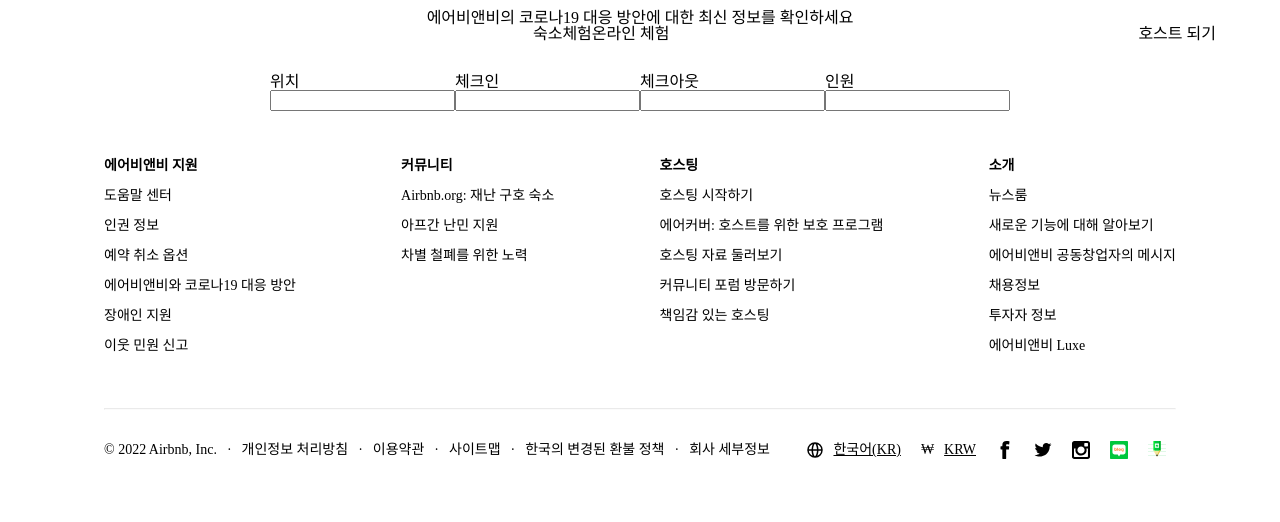
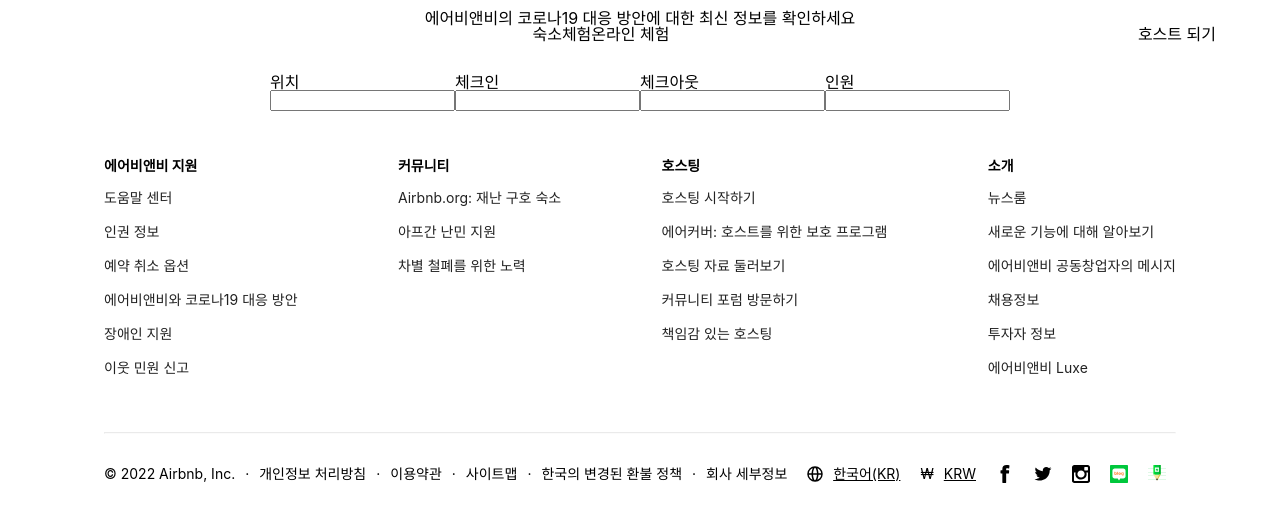
Before and after one commit to lenyakim/airbnb-practice, a plain HTML site: page index.html in a window 1280 px wide. Drawn offline with Linux system fonts and the light colour scheme.

Commit message:
add: 글꼴 추가

```diff
--- a/body.css
+++ b/body.css
@@ -1,3 +1,5 @@
 body {
   padding: 10px 5%;
+  font-family: Circular, -apple-system, BlinkMacSystemFont, Roboto,
+    Helvetica Neue, sans-serif;
 }
--- a/footer.css
+++ b/footer.css
@@ -38,6 +38,11 @@
   margin-top: 16px;
 }
 
+footer .upper a {
+  color: rgb(34, 34, 34);
+  line-height: 18px;
+}
+
 footer hr {
   opacity: 0.2;
 }
```
